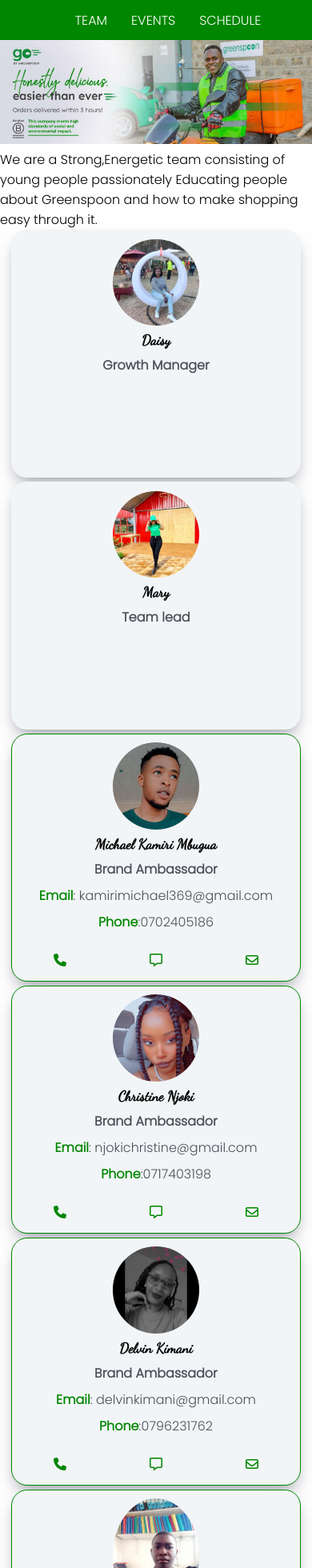
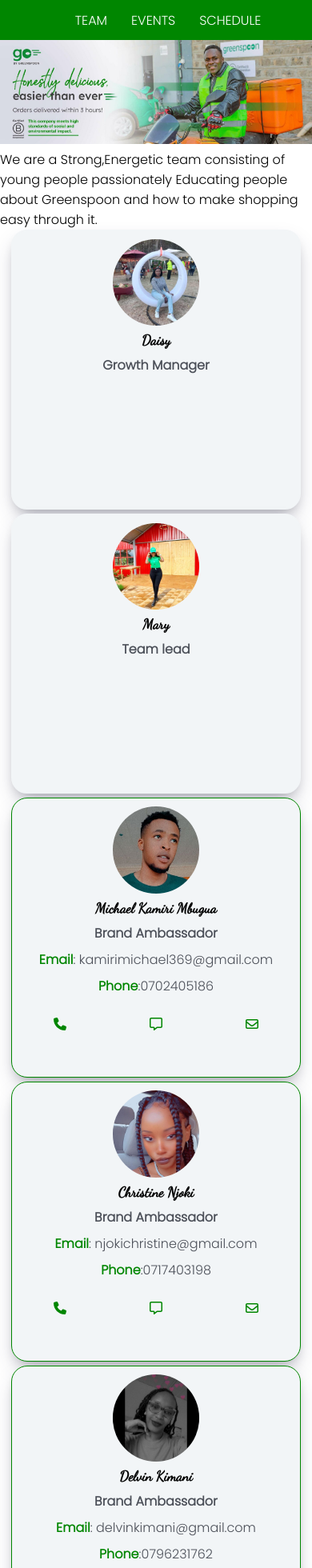
Before and after one commit to mike-mbugua/greenspoonBA, a React (Create React App) app in the folder greenspoon-ba/: page /team in a window 390 px wide. Shown: the top 1960 px of the page at 80% size. Built offline with nearby package versions, Linux system fonts and the light colour scheme.

Commit message:
add media query

```diff
--- a/greenspoon-ba/src/components/Team/Team.css
+++ b/greenspoon-ba/src/components/Team/Team.css
@@ -24,7 +24,7 @@
   margin-top: 20px;
   display: flex;
   flex-direction: column;
-  height: 350px;
+  height: 370px;
   width: 300px;
   background-color: var(--ast-global-color-6);
   box-shadow: rgba(50, 50, 93, 0.25) 0px 13px 27px -5px, rgba(0, 0, 0, 0.3) 0px 8px 16px -8px;
@@ -72,7 +72,7 @@
     text-align: center;
 }
 .team__card .charlton{
-    height: 170px;
+    height: 150px;
 }
 /* Media Queries */
 
@@ -87,7 +87,7 @@
     }
   .team__card {
     width: 98%;
-    height: 310px;
+    height: 350px;
 
   }
   .team__card .comunicate{
```
